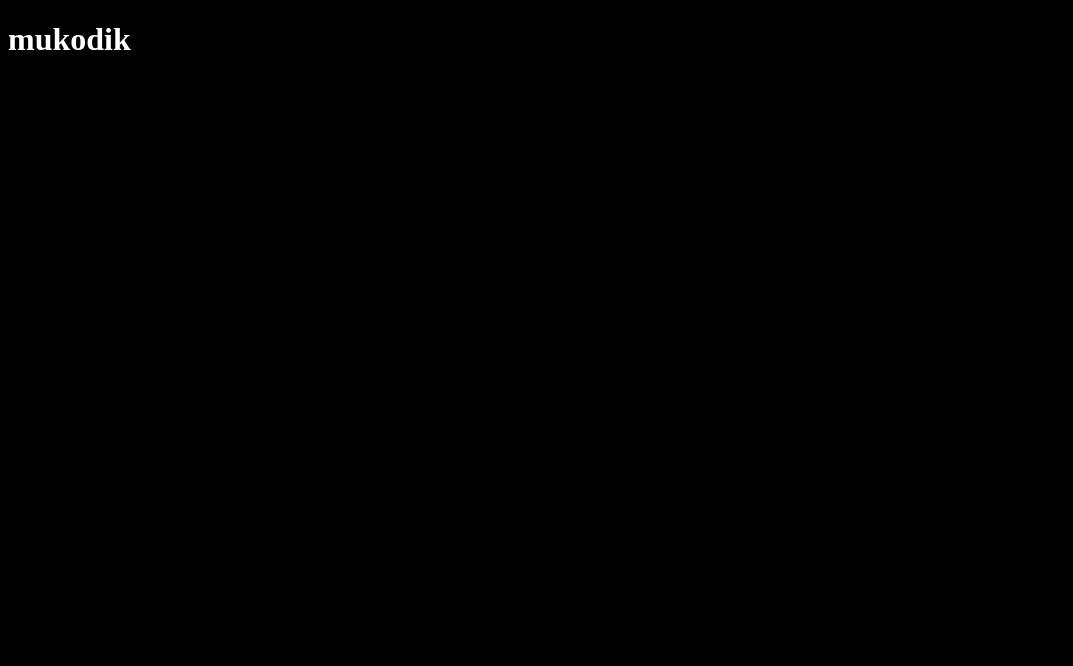
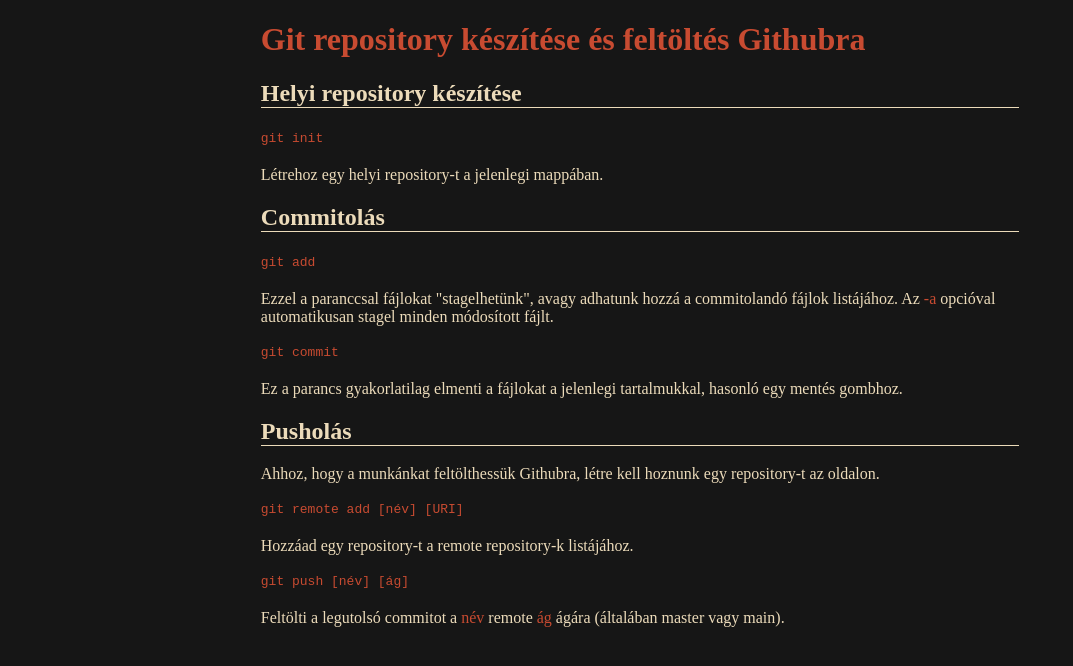
Before and after one commit to zsoltiv/zsoltiv.github.io, a plain HTML site: page index.html in a window 1280 px wide. Shown: the whole page, without its empty margins (0-1073 px from the left). Drawn offline with Linux system fonts and the light colour scheme.

Commit message:
Upload homework

```diff
--- a/index.html
+++ b/index.html
@@ -1,15 +1,51 @@
 <!DOCTYPE html>
+<html lang="hu">
+  <head>
+    <title>Git házi</title>
+    <meta charset="UTF-8">
+    <link rel="stylesheet" href="./style.css"
+  </head>
 
-<html lang="en">
-    <head>
-        <meta charset="utf-8">
+  <body>
+    <main>
+      <h1>Git repository készítése és feltöltés Githubra</h1>
 
-        <title>Zsolt Vadász</title>
+      <h2>Helyi repository készítése</h2>
+      <code class="cmd">
+        git init
+      </code>
+      <p>Létrehoz egy helyi repository-t a jelenlegi mappában.</p>
 
-        <link rel="stylesheet" href="styles.css">
-    </head>
+      <h2>Commitolás</h2>
+      <code class="cmd">
+        git add
+      </code>
+      <p>
+        Ezzel a paranccsal fájlokat "stagelhetünk", avagy adhatunk hozzá a commitolandó fájlok listájához.
+        Az <span class="cmd">-a</span> opcióval automatikusan stagel minden módosított fájlt.
+      </p>
+      <code class="cmd">
+        git commit
+      </code>
+      <p>
+        Ez a parancs gyakorlatilag elmenti a fájlokat a jelenlegi tartalmukkal, hasonló egy mentés gombhoz.
+      </p>
 
-    <body>
-        <h1>mukodik</h1>
-    </body>
+      <h2>Pusholás</h2>
+      <p>
+        Ahhoz, hogy a munkánkat feltölthessük Githubra, létre kell hoznunk egy repository-t az oldalon.
+      </p>
+      <code class="cmd">
+        git remote add [név] [URI]
+      </code>
+      <p>Hozzáad egy repository-t a remote repository-k listájához.</p>
+      <code class="cmd">
+        git push [név] [ág]
+      </code>
+      <p>
+        Feltölti a legutolsó commitot a <span class="cmd">név</span> remote <span class="cmd">ág</span>
+        ágára (általában master vagy main).
+      </p>
+    </main>
+  </body>
 </html>
--- /dev/null
+++ b/style.css
@@ -0,0 +1,33 @@
+:root {
+    --bg-color:      #161616;
+    --fg-color:      #ECDBBA;
+    --special-color: #C84B31;
+    --border-color:  #346751;
+}
+
+body {
+    color:            var(--fg-color);
+    background-color: var(--bg-color);
+}
+
+main {
+    margin: auto;
+    width: 60%;
+}
+
+h1 {
+    color: var(--special-color);
+}
+
+h2 {
+    border-bottom: 1px solid var(--fg-color);
+}
+
+.cmd {
+    color: var(--special-color);
+}
+
+code.cmd {
+    line-height: 22px;
+    display: inline-block;
+}
--- a/styles.css
+++ /dev/null
@@ -1,7 +0,0 @@
-body {
-    background-color: black;
-}
-
-h1 {
-    color: #ffffff;
-}
```
